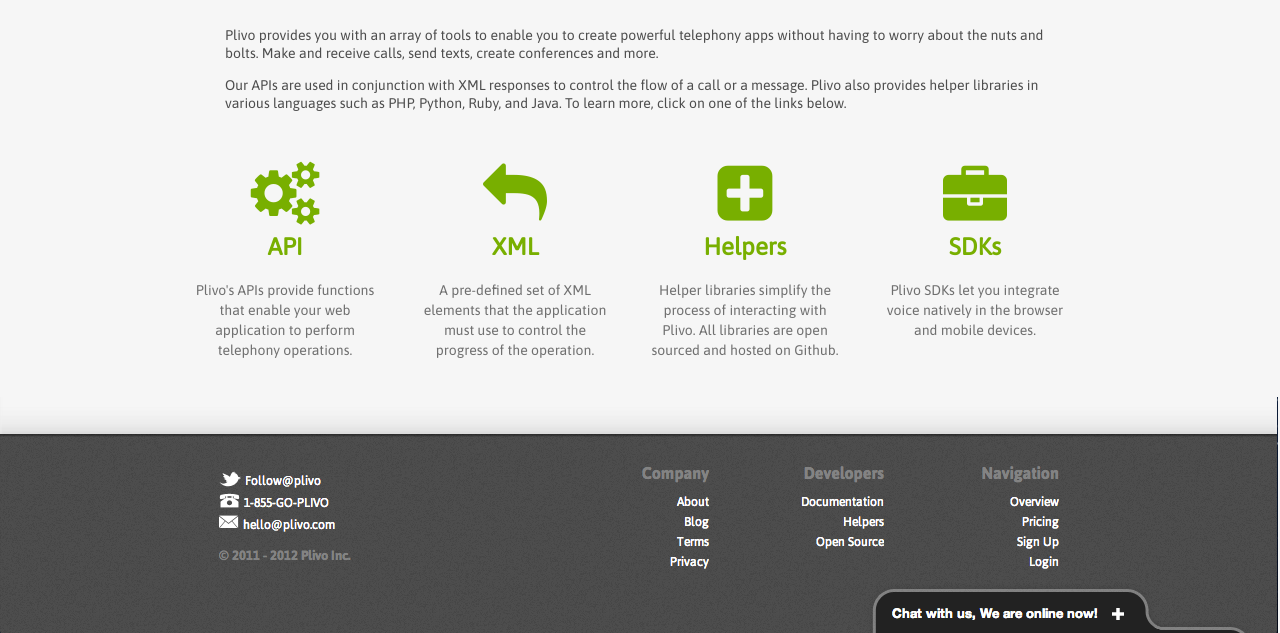
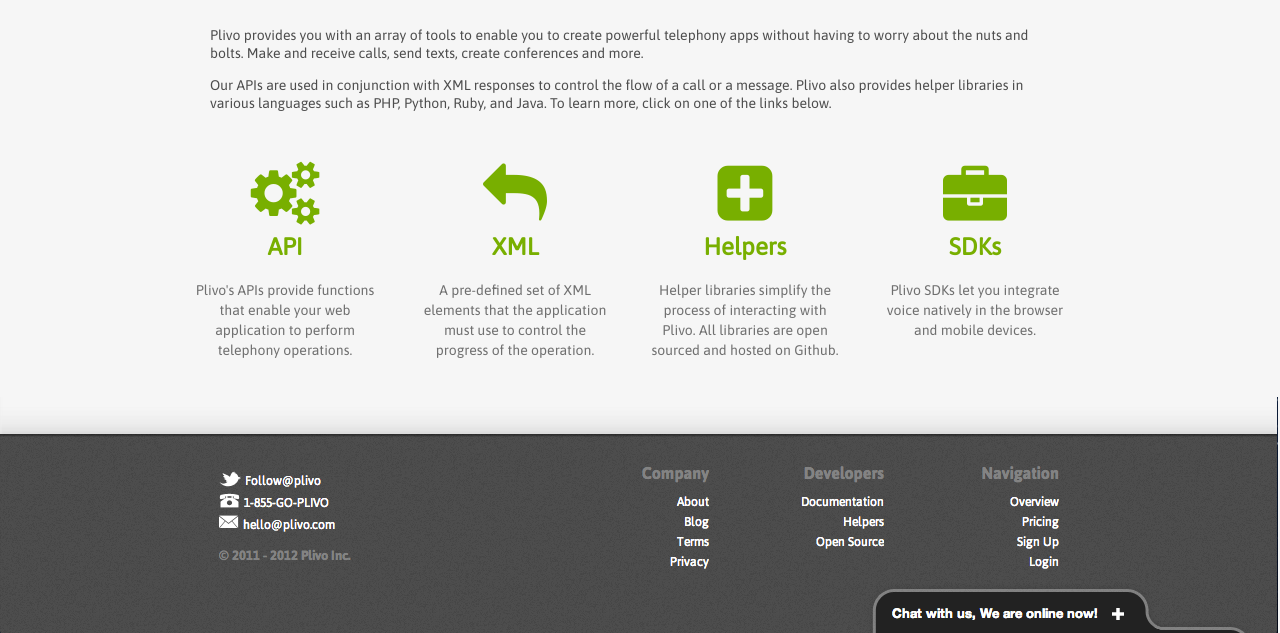
Before and after one commit to blotmandroid/Plivo-Docs, a plain HTML site: page index.html in a window 1280 px wide. Shown: the part 219-852 px from the top of the page. Drawn offline with Linux system fonts and the light colour scheme.

Commit message:
Minor re-alignment of text

```diff
--- a/css/style.css
+++ b/css/style.css
@@ -121,7 +121,7 @@
 	width: 850px;
 	height: auto;
 	position: relative;
-	left: 225px;
+	left: 210px;
 	top: 75px;
 }
 
```
